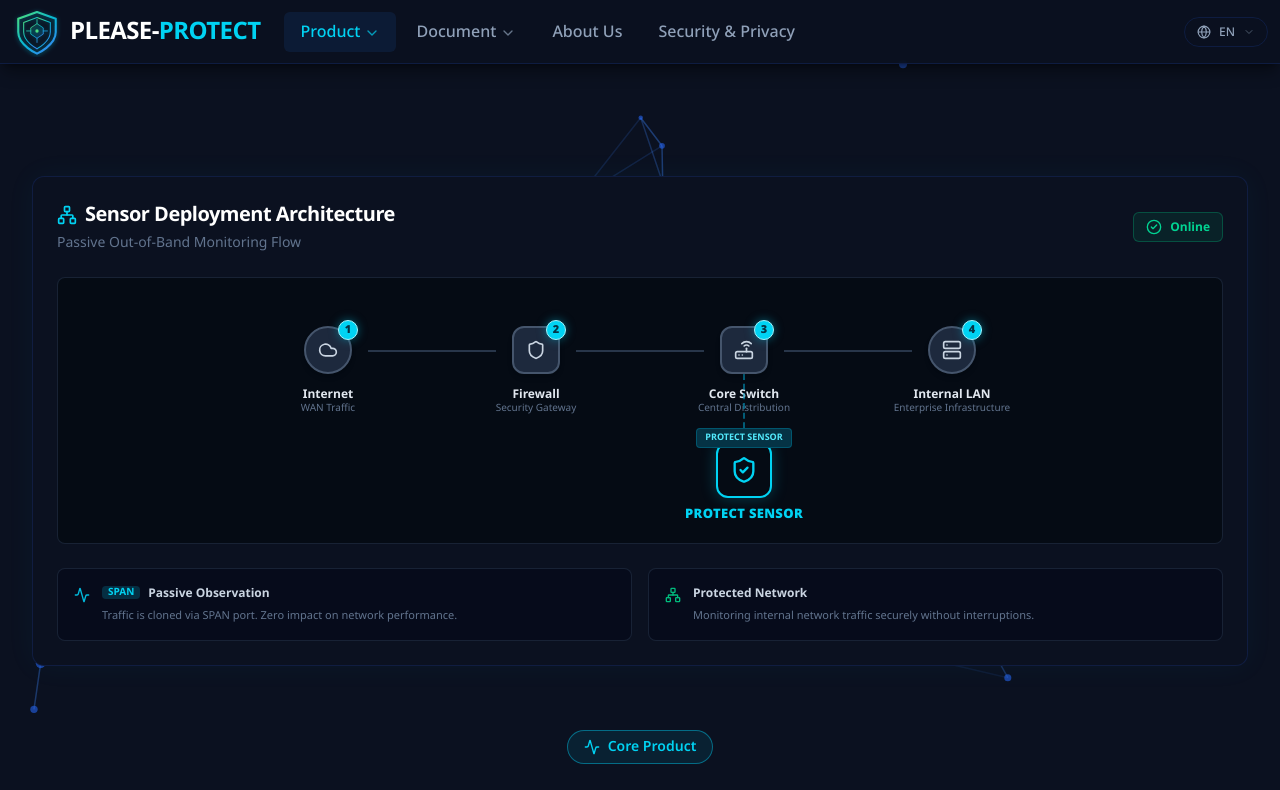
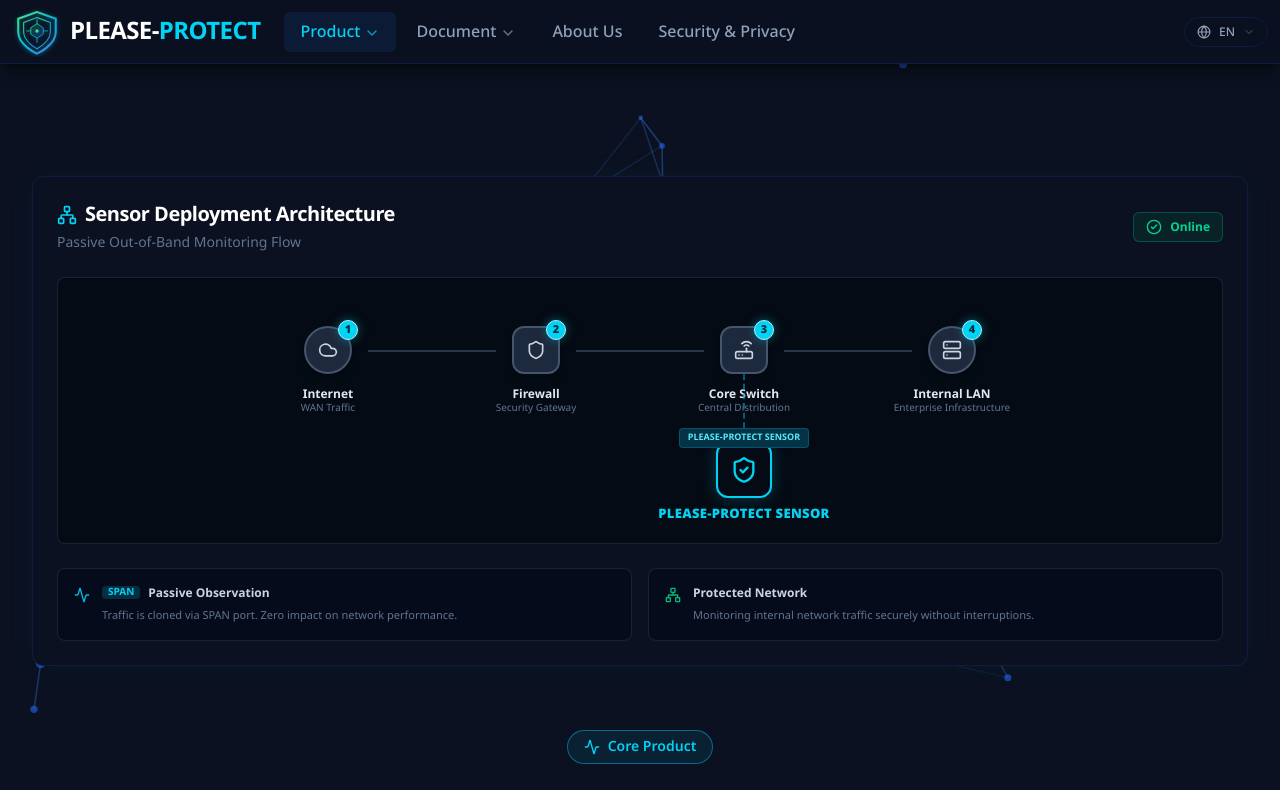
Before and after one commit to wintech-thai/please-protect-portal, a Next.js app: page /product/sensor in a window 1280 px wide. Shown: the top 790 px of the page. Built offline with nearby package versions, Linux system fonts and the light colour scheme.

Commit message:
Use PLEASE-PROTECT SENSOR in Diagram

```diff
--- a/src/locales/translations.ts
+++ b/src/locales/translations.ts
@@ -286,7 +286,7 @@
       nodeCoreSwitch: "Core Switch",
       nodeDistribution: "Central Distribution",
       nodeMirror: "SPAN / Mirror Port",
-      nodeSensor: "PROTECT SENSOR",
+      nodeSensor: "PLEASE-PROTECT SENSOR",
       nodeInternal: "Internal LAN",
       nodeInternalSubtitle: "Enterprise Infrastructure",
       descPassiveTitle: "Passive Observation",
@@ -307,7 +307,7 @@
       nodeCoreSwitch: "สวิตช์เครือข่ายหลัก",
       nodeDistribution: "ศูนย์กลางการกระจายข้อมูล",
       nodeMirror: "พอร์ต SPAN / Mirror",
-      nodeSensor: "PROTECT SENSOR",
+      nodeSensor: "PLEASE-PROTECT SENSOR",
       nodeInternal: "เครือข่ายภายใน (LAN)",
       nodeInternalSubtitle: "เครือข่ายภายในองค์กร",
       descPassiveTitle: "การสังเกตการณ์แบบพาสซีฟ",
```
